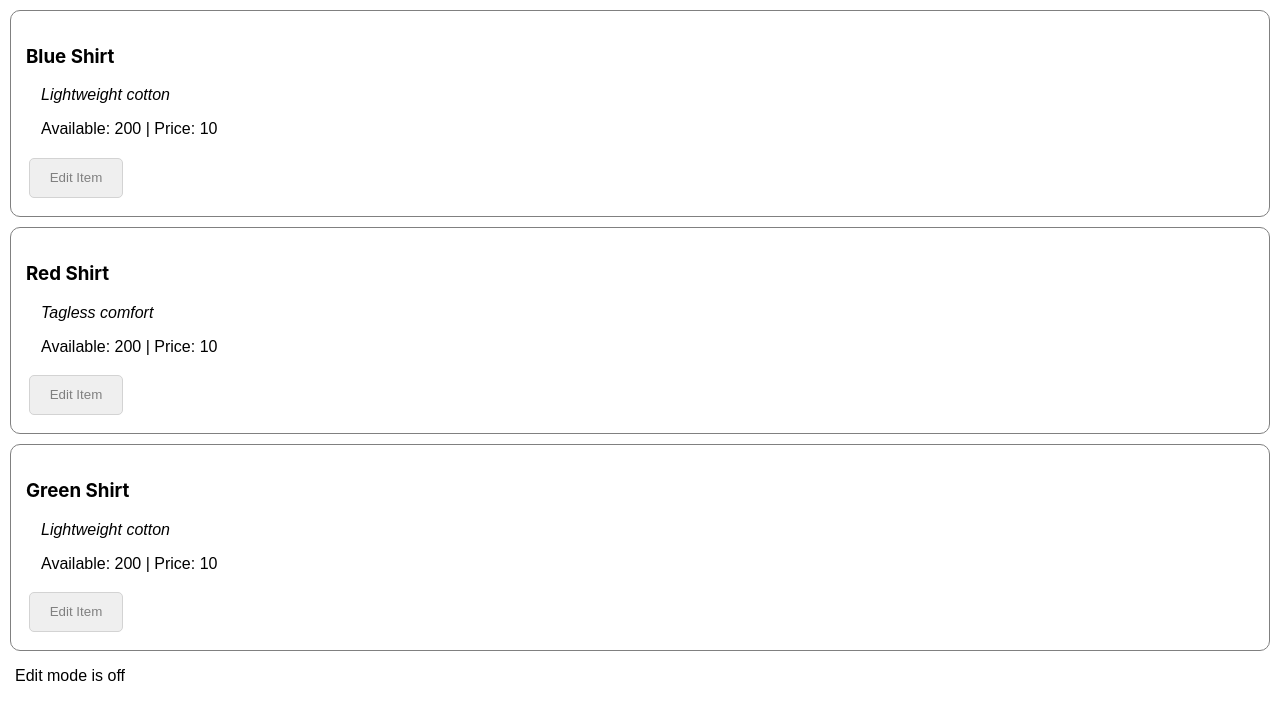
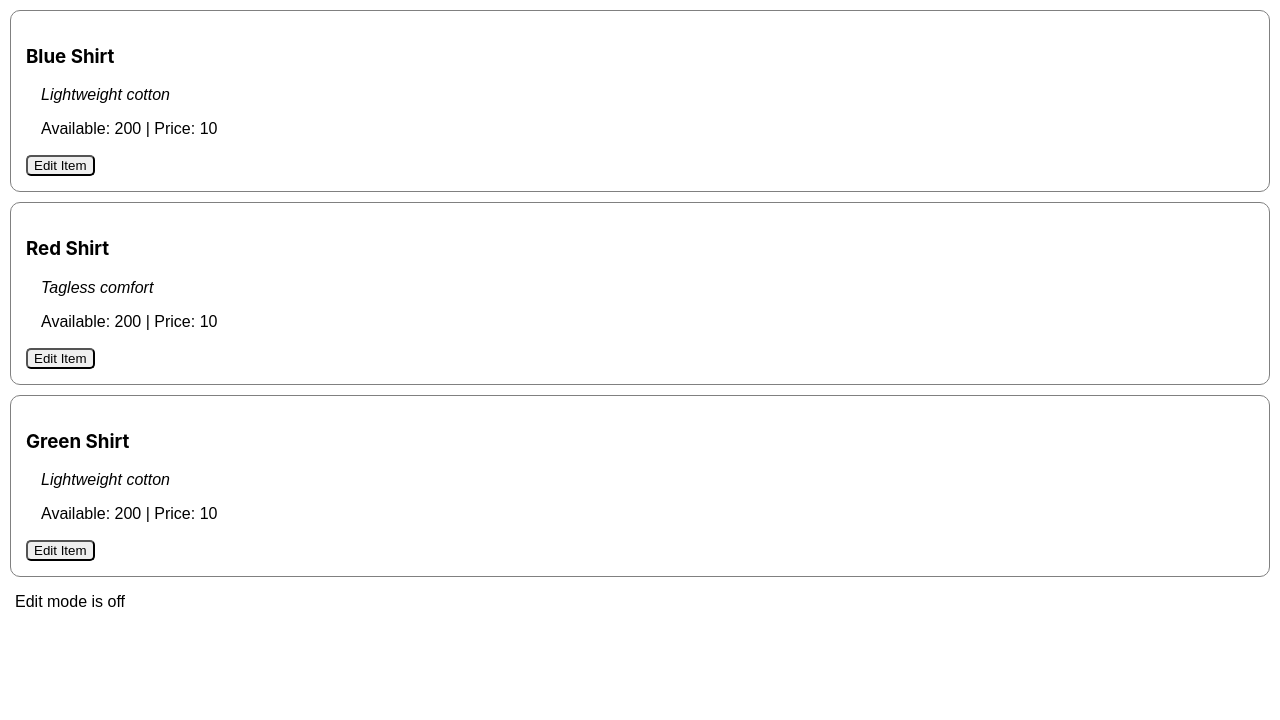
Before and after one commit to wrunion/inventory-management-react, a React (Create React App) app: page / in a window 1280 px wide. Shown: the top 720 px of the page. Built offline with nearby package versions, Linux system fonts and the light colour scheme.

Commit message:
Saving for the night.

```diff
--- a/src/component/App.css
+++ b/src/component/App.css
@@ -1,4 +1,4 @@
-button {
+/* button {
   border: 1px lightgrey solid;
   border-radius: 5px;
   color: grey;
@@ -7,4 +7,9 @@ button {
   font-family: sans-serif;
   margin: .25em;
   margin-right: .5em;
+} */
+
+button {
+  margin-right: 10px;
+  border-radius: 5px;
 }
--- a/src/component/TestList/TestList.js
+++ b/src/component/TestList/TestList.js
@@ -37,6 +37,14 @@ export default class TestList extends Component {
     this.state.editMode ? this.setState({editMode: false}) : this.setState({editMode : true});
   }
 
+  handleCancelClick = (e) => {
+    this.setState({editMode: false});
+  }
+
+  handleSubmitDataClick = (e) => {
+    // Read the inputted values and update the state accordingly
+  }
+
     render() {
       if (this.state.editMode === false) {
       return (
@@ -52,6 +60,7 @@ export default class TestList extends Component {
         </div>
       );
       } else {
+        /* EDIT MODE VERSION */
         return (
         <div className="TestList editDisplay">
         {this.state.data.map(item =>
@@ -59,8 +68,8 @@ export default class TestList extends Component {
           <h3><input type="text" placeholder={item.name} /><span className="grey-text">(Edit Mode On)</span></h3>
           <p><em><input type="text" placeholder={item.description} /></em></p>
           <p>Available: {item.available} | Price: {item.price}</p>
-          <button>Cancel</button>
-          <button onClick={this.handleEditClick}>Save Changes</button>
+          <button onClick={this.handleCancelClick}>Cancel</button>
+          <button onClick={this.handleSubmitDataClick}>Save Changes</button>
           </Item>)}
           <p>Edit mode is {this.state.editMode ? 'on' : 'off'}</p>
         </div>
```
